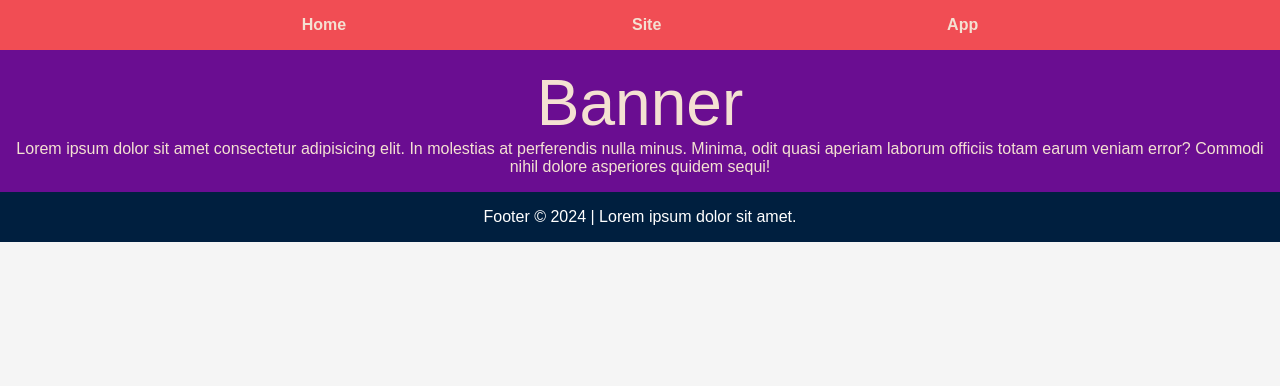
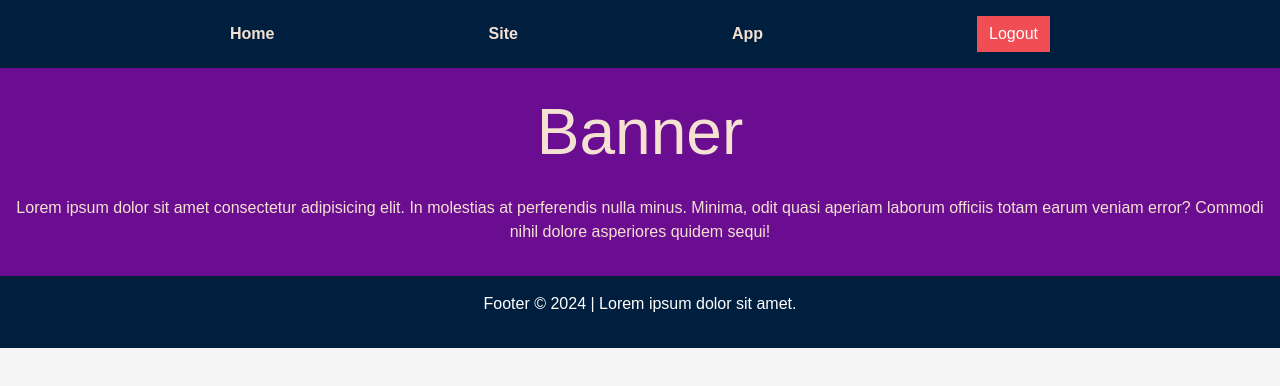
Before and after one commit to MonirSaikat/react-starter-kit, a React (Vite) app: page / in a window 1280 px wide. Shown: the top 386 px of the page. Built offline with nearby package versions, Linux system fonts and the light colour scheme.

Commit message:
react bootstrap for ui

```diff
--- a/package.json
+++ b/package.json
@@ -12,7 +12,9 @@
   "dependencies": {
     "@emotion/react": "^11.11.4",
     "@emotion/styled": "^11.11.5",
+    "bootstrap": "^5.3.3",
     "react": "^18.3.1",
+    "react-bootstrap": "^2.10.4",
     "react-dom": "^18.3.1",
     "react-router-dom": "^6.24.1",
     "vite-tsconfig-paths": "^4.3.2"
--- a/src/Root.tsx
+++ b/src/Root.tsx
@@ -3,6 +3,7 @@ import { ThemeProvider } from "@emotion/react";
 import { Navbar } from "@components/shared/Navbar";
 import { cosmicGroove } from "@styles/themes/cosmicGroove";
 import { Footer } from "@components/shared/Footer";
+import 'bootstrap/dist/css/bootstrap.min.css';
 
 function Root() {
   return (
--- /dev/null
+++ b/src/components/shared/Modal/Modal.styled.tsx
@@ -0,0 +1,4 @@
+import styled from "@emotion/styled";
+import { Modal } from "react-bootstrap";
+
+export const StyledModal = styled(Modal)``;
--- a/src/components/shared/Navbar/Navbar.styled.tsx
+++ b/src/components/shared/Navbar/Navbar.styled.tsx
@@ -1,11 +1,12 @@
 import styled from "@emotion/styled";
+import { Navbar } from "react-bootstrap";
 
-export const StyledNavbar = styled.nav`
+export const StyledNavbar = styled(Navbar)`
   padding: 1rem;
   width: 100%;
   display: flex;
   justify-content: space-evenly;
-  background-color: ${props => props.theme.color.secondary};
+  background-color: ${props => props.theme.color.dark};
 
   a {
     text-decoration: none;
--- a/src/components/shared/Navbar/index.tsx
+++ b/src/components/shared/Navbar/index.tsx
@@ -1,5 +1,6 @@
 import { Link } from "react-router-dom";
 import { StyledNavbar } from "./Navbar.styled";
+import { Button } from "@elements/Button";
 
 export const Navbar = () => {
   return (
@@ -7,6 +8,7 @@ export const Navbar = () => {
       <Link to="/">Home</Link>
       <Link to="/site">Site</Link>
       <Link to="/app">App</Link>
+      <Button variant="danger">Logout</Button>
     </StyledNavbar>
   );
 };
--- /dev/null
+++ b/src/elements/Button/Button.styled.tsx
@@ -0,0 +1,9 @@
+import styled from "@emotion/styled";
+import { Button } from "react-bootstrap";
+
+export const StyledButton = styled(Button)`
+  border-radius: 0;
+  box-shadow: 0 0 0;
+  border: 0;
+  background-color: ${props => props.theme.color.secondary};
+`;
--- /dev/null
+++ b/src/elements/Button/index.tsx
@@ -0,0 +1,8 @@
+import React from "react";
+import { StyledButton } from "./Button.styled";
+
+export const Button: React.FC = ({ children }) => {
+  return (
+    <StyledButton>{children}</StyledButton>
+  );
+}
```
Also changed, not shown: src/components/shared/Modal/index.tsx (added, +7 -0 lines), 1 other file (tests, documents, lock files or other folders).
